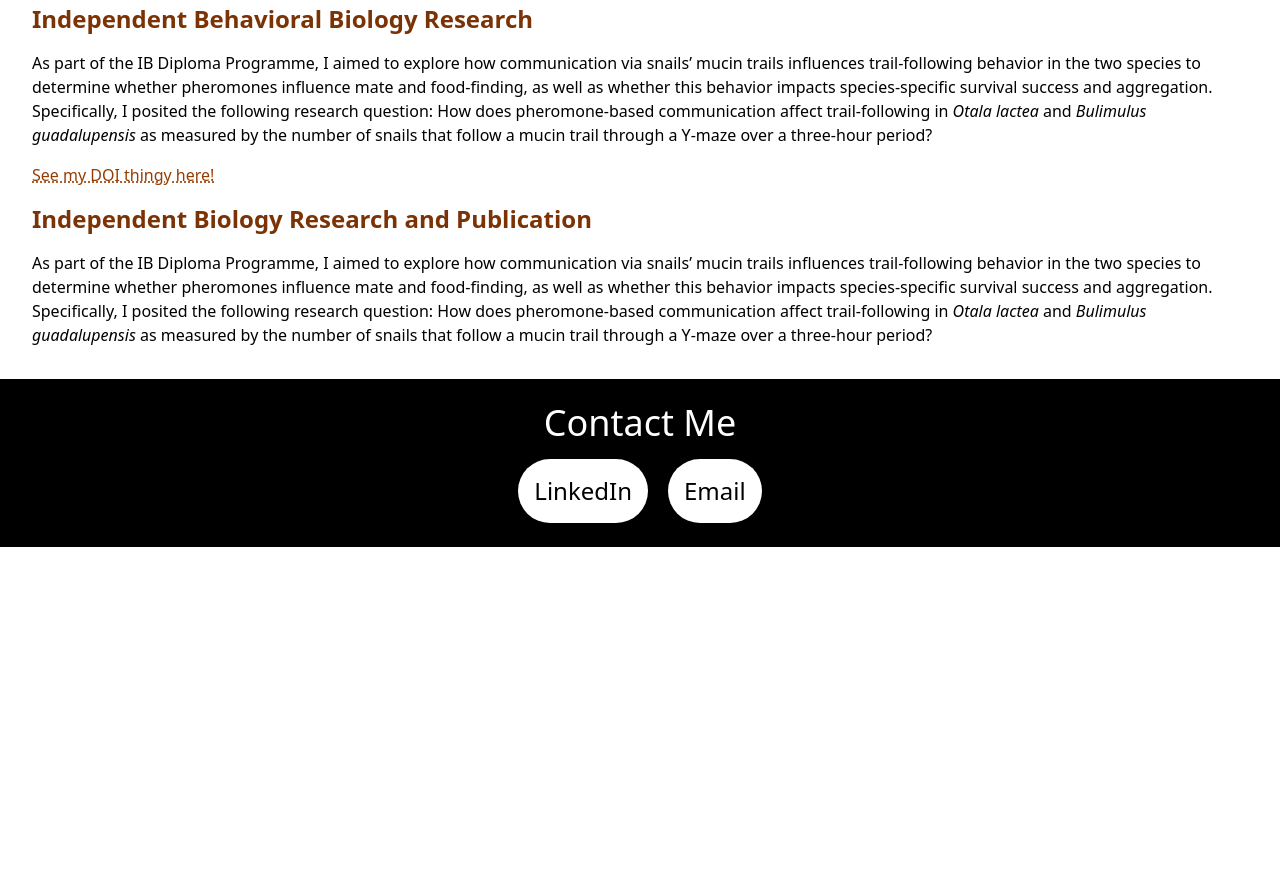
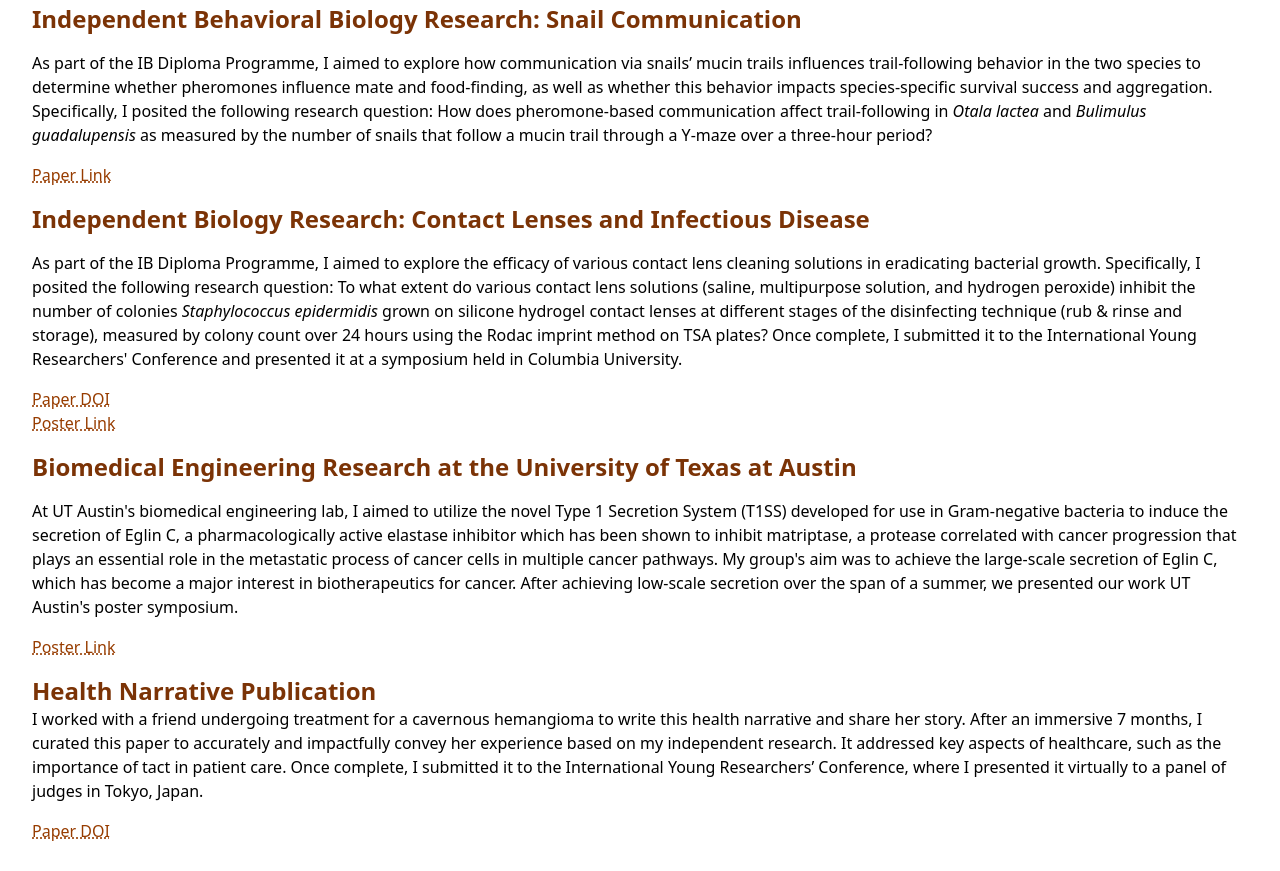
Before and after one commit to Mishree-N/mishree-n.github.io, a website: page rnp.html in a window 1280 px wide. Shown: the part 669-1540 px from the top of the page. Before the commit the page ends 1216 px from the top, so only its background shows below. Drawn offline with Linux system fonts and the light colour scheme.

Commit message:
research page complete

```diff
--- a/rnp.html
+++ b/rnp.html
@@ -26,7 +26,9 @@
                     <p class="text-amber-900 text-2xl text-left font-bold">Hantman Lab @ UNC Neuroscience Center</p>
                     <p class="text-amber-900 text-2xl text-left">Research Statement</p>
                     <p class="text-black text-1xl">Currently, I work as a paid undergraduate research assistant
-                        in the <a href="https://www.med.unc.edu/neuroscience/hantmanlab/" class="text-amber-800 underline decoration-dotted">Hantman Lab</a> at UNC Medicine's Neuroscience Center. Skillful movements contribute to the
+                        in the <a href="https://www.med.unc.edu/neuroscience/hantmanlab/"
+                            class="text-amber-800 underline decoration-dotted">Hantman Lab</a> at UNC Medicine's
+                        Neuroscience Center. Skillful movements contribute to the
                         major
                         functions of the brain, such as perception and manipulation of the world. Skill involves
                         understanding the world, developing appropriate plans, converting those plans into appropriate
@@ -46,40 +48,91 @@
                 </div>
             </div>
 
-            <div >
+            <div>
                 <h3 class="space-y-4 text-4xl text-center p-8">Past Research and Publications</h3>
 
                 <div class="bg-white space-y-4 p-8">
-                    <h4 class="text-amber-900 text-2xl text-left font-bold">Independent Behavioral Biology Research
+                    <h4 class="text-amber-900 text-2xl text-left font-bold">Independent Behavioral Biology Research:
+                        Snail Communication
                     </h4>
                     <p class="text-black text-1xl">As part of the IB Diploma Programme, I aimed to explore
                         how communication via snails’ mucin trails influences trail-following behavior in the two
                         species to determine whether pheromones influence mate and food-finding, as well as whether this
                         behavior impacts species-specific survival success and aggregation.
                         Specifically, I posited the following research question: How does pheromone-based communication
-                        affect trail-following in <span class="italic">Otala lactea</span> and <span class="italic">Bulimulus guadalupensis</span> as measured by the number of
+                        affect trail-following in <span class="italic">Otala lactea</span> and <span
+                            class="italic">Bulimulus guadalupensis</span> as measured by the number of
                         snails that follow a mucin trail through a Y-maze over a three-hour period?
                     </p>
-                    <a href="https://doi.org" class="text-amber-800 block underline decoration-dotted">See my DOI thingy here!</a>
+
+                    <a href="https://docs.google.com/document/d/14I2pVNjg3ml2J4j7KkuO9wb-02DjE3LUMmVnMLWsTis/edit?usp=sharing"
+                        class="text-amber-800 block underline decoration-dotted">Paper Link</a>
 
 
-                    <h4 class="text-amber-900 text-2xl font-bold">Independent Biology Research and Publication</h4>
+                    <h5 class="text-amber-900 text-2xl font-bold">Independent Biology Research: Contact Lenses and
+                        Infectious Disease</h5>
                     <p class="text-black text-1xl">As part of the IB Diploma Programme, I aimed to explore
-                        how communication via snails’ mucin trails influences trail-following behavior in the two
-                        species to determine whether pheromones influence mate and food-finding, as well as whether this
-                        behavior impacts species-specific survival success and aggregation.
-                        Specifically, I posited the following research question: How does pheromone-based communication
-                        affect trail-following in <span class="italic">Otala lactea</span>  and <span class="italic">Bulimulus guadalupensis</span> as measured by the number of
-                        snails that follow a mucin trail through a Y-maze over a three-hour period?
+                        the efficacy of various contact lens cleaning solutions in eradicating bacterial growth.
+                        Specifically, I posited the following research question: To what extent do various contact lens
+                        solutions (saline, multipurpose solution, and hydrogen peroxide)
+                        inhibit the number of colonies <span class="italic">Staphylococcus epidermidis</span> grown on
+                        silicone hydrogel contact
+                        lenses at different stages of the
+                        disinfecting technique (rub & rinse and storage), measured by colony count over 24 hours using
+                        the Rodac imprint method on
+                        TSA plates? Once complete, I submitted it to the International Young Researchers' Conference and
+                        presented it at a symposium held in Columbia University.
+                    </p>
+
+                    <p>
+                        <a href="https://past.the-iyrc.org/f24narasaiah.html"
+                            class="text-amber-800 block underline decoration-dotted">Paper DOI</a> <a
+                            href="https://www.canva.com/design/DAGXuJyM0tM/UQm2tbxP_CiI-wSCdXtKcQ/view?utm_content=DAGXuJyM0tM&utm_campaign=designshare&utm_medium=link2&utm_source=uniquelinks&utlId=h46e2a45d10"
+                            class="text-amber-800 block underline decoration-dotted">Poster Link</a>
+                    </p>
+
+                    <h6 class="text-amber-900 text-2xl font-bold">Biomedical Engineering Research at the University of
+                        Texas at Austin</h6>
+                    <p class="text-black text-1xl">At UT Austin's biomedical engineering lab, I aimed to utilize the
+                        novel Type 1 Secretion System (T1SS) developed for use in Gram-negative bacteria to induce the
+                        secretion
+                        of Eglin C, a pharmacologically active elastase inhibitor which has been shown to inhibit
+                        matriptase, a protease correlated
+                        with cancer progression that plays an essential role in the metastatic process of cancer cells
+                        in multiple cancer pathways. My group's
+                        aim was to achieve the large-scale secretion of Eglin C, which has become a major interest in
+                        biotherapeutics for cancer. After achieving low-scale secretion over the span of a summer, we
+                        presented our work UT Austin's poster symposium.
+                    </p>
+
+                    <p>
+                        <a href="https://docs.google.com/presentation/d/1UgDy4bgGtzPIh3PHEUBgcTS5zRlW9B1xoL6jZOh3r_c/edit?usp=sharing"
+                            class="text-amber-800 block underline decoration-dotted">Poster Link</a>
+                    </p>
+
+                    <h7 class="text-amber-900 text-2xl font-bold">Health Narrative Publication</h7>
+                    <p class="text-black text-1xl">I worked with a friend undergoing treatment for a cavernous
+                        hemangioma to write this health narrative and share her story.
+                        After an immersive 7 months, I curated this paper to accurately and impactfully
+                        convey her experience based on
+                        my independent research. It addressed key aspects of healthcare, such as the importance of tact
+                        in patient care. Once complete, I submitted it to the International Young Researchers’
+                        Conference, where I presented it virtually to a panel of judges in Tokyo, Japan.
+                    </p>
+
+                    <p>
+                        <a href="https://past.the-iyrc.org/mishreenarasaiahf23.html"
+                            class="text-amber-800 block underline decoration-dotted">Paper DOI</a>
                     </p>
                 </div>
             </div>
         </section>
 
-       <section class="space-y-4 bg-black p-6">
+        <section class="space-y-4 bg-black p-6">
             <h3 class="text-4xl text-center text-white"> Contact Me </h3>
             <div class="space-x-5 flex justify-center items-center">
-                <a href="https://www.linkedin.com/in/mishree-narasaiah" class="text-2xl p-4 bg-white text-black rounded-4xl"> LinkedIn
+                <a href="https://www.linkedin.com/in/mishree-narasaiah"
+                    class="text-2xl p-4 bg-white text-black rounded-4xl"> LinkedIn
                 </a>
                 <a href="mailto:mishnar@unc.edu" class="text-2xl p-4 bg-white text-black rounded-4xl">Email</a>
             </div>
```
